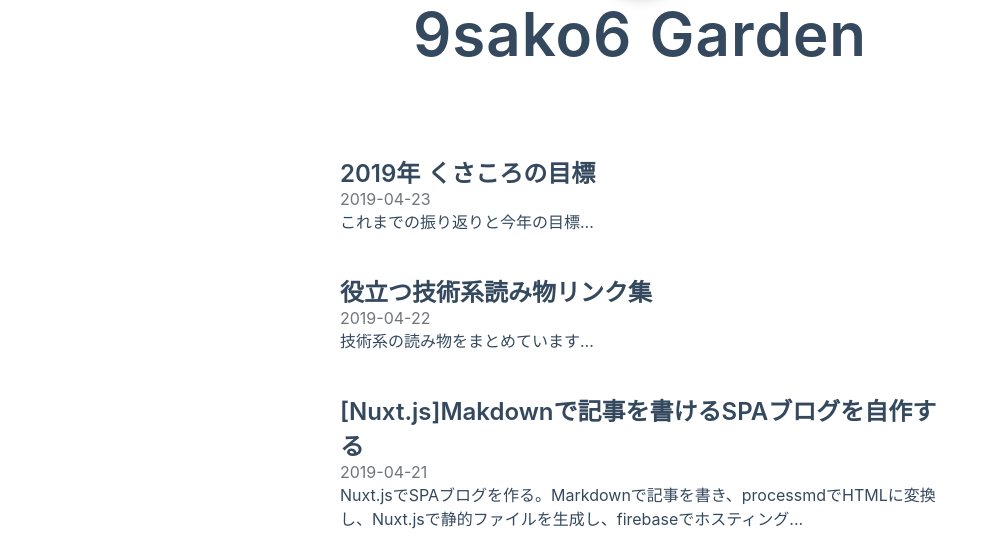
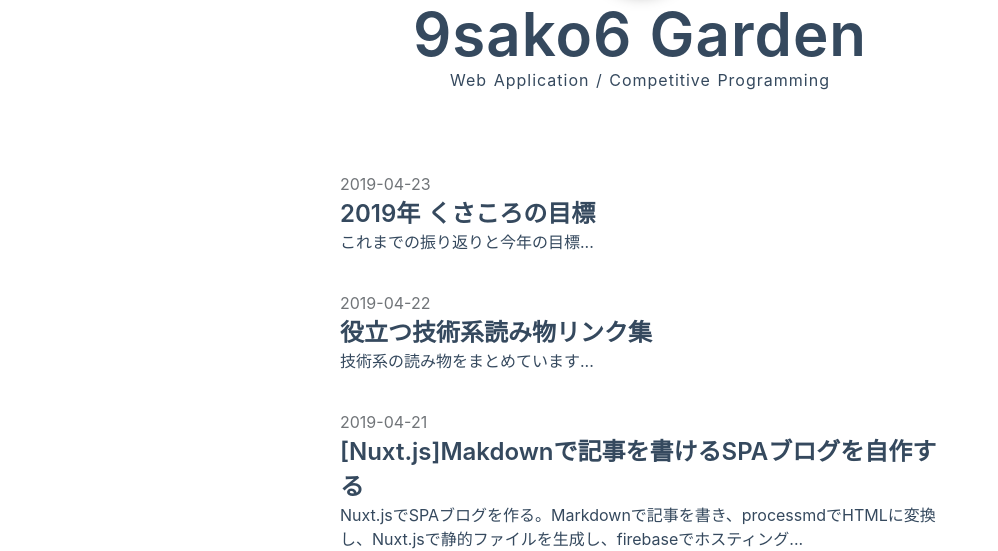
Before and after one commit to 9sako6/9sako6.github.io, a Nuxt app: page / in a window 1280 px wide. Shown: the part 190-741 px from the top of the page, without its empty margins (0-998 px from the left). Built offline with nearby package versions, Linux system fonts and the light colour scheme.

Commit message:
[add] mathjax

```diff
--- a/components/Header.vue
+++ b/components/Header.vue
@@ -13,6 +13,7 @@
         <img alt="logo" class="logo" src="~/static/icon.png" />
       </router-link>
       <h1 class="title">9sako6 Garden</h1>
+      <div class="subtitle">Web Application / Competitive Programming</div>
     </div>
   </header>
 </template>
@@ -57,7 +58,13 @@ export default {
   color: #35495e;
   letter-spacing: 1px;
 }
-
+.subtitle {
+  font-family: 'Quicksand', 'Source Sans Pro', -apple-system, BlinkMacSystemFont,
+    'Segoe UI', Roboto, 'Helvetica Neue', Arial, sans-serif;
+  display: block;
+  color: #35495e;
+  letter-spacing: 1px;
+}
 @media screen and (max-width: 767px) {
   #top {
     margin-top: 10%;
@@ -65,6 +72,9 @@ export default {
   .title {
     font-weight: 600;
     font-size: 30px;
+  }
+  .subtitle {
+    font-size: 0.8em;
   }
 }
 @media screen and (min-width: 768px) {
@@ -74,6 +84,9 @@ export default {
   .title {
     font-weight: 600;
     font-size: 60px;
+  }
+  .subtitle {
+    font-size: 1em;
   }
 }
 .logo {
--- a/components/Post.vue
+++ b/components/Post.vue
@@ -1,8 +1,8 @@
 <template>
   <router-link v-bind:to="link">
     <div class="post">
+      <div class="post-date">{{ date }}</div>
       <div class="post-title">{{ title }}</div>
-      <div class="post-date">{{ date }}</div>
       <div class="post-content">{{ description }}</div>
     </div>
   </router-link>
--- a/package.json
+++ b/package.json
@@ -11,7 +11,7 @@
     "generate": "nuxt generate",
     "lint": "eslint --ext .js,.vue --ignore-path .gitignore .",
     "precommit": "npm run lint",
-    "md2json": "processmd contents/posts/*.md --stdout --outputDir contents/posts > contents/posts/summary.json",
+    "md": "processmd contents/posts/*.md --stdout --outputDir contents/posts > contents/posts/summary.json",
     "about": "processmd contents/about.md --stdout --outputDir contents/",
     "deploy": "npm run md2json && npm run build && firebase deploy",
     "delcache": "rm -rf node_modules/.cache/hard-source/"
--- a/pages/posts/_year/_month/_day/_slug/index.vue
+++ b/pages/posts/_year/_month/_day/_slug/index.vue
@@ -1,5 +1,9 @@
 <template>
   <section class="page">
+    <script
+      type="text/javascript"
+      src="http://cdn.mathjax.org/mathjax/latest/MathJax.js?config=TeX-AMS-MML_HTMLorMML"
+    ></script>
     <h1 id="page-title">{{ title }}</h1>
     <div class="post-meta">
       <time>{{ `${params.year}-${params.month}-${params.day}` }}</time>
```
Also changed, not shown: 1 other file (tests, documents, lock files or other folders).
